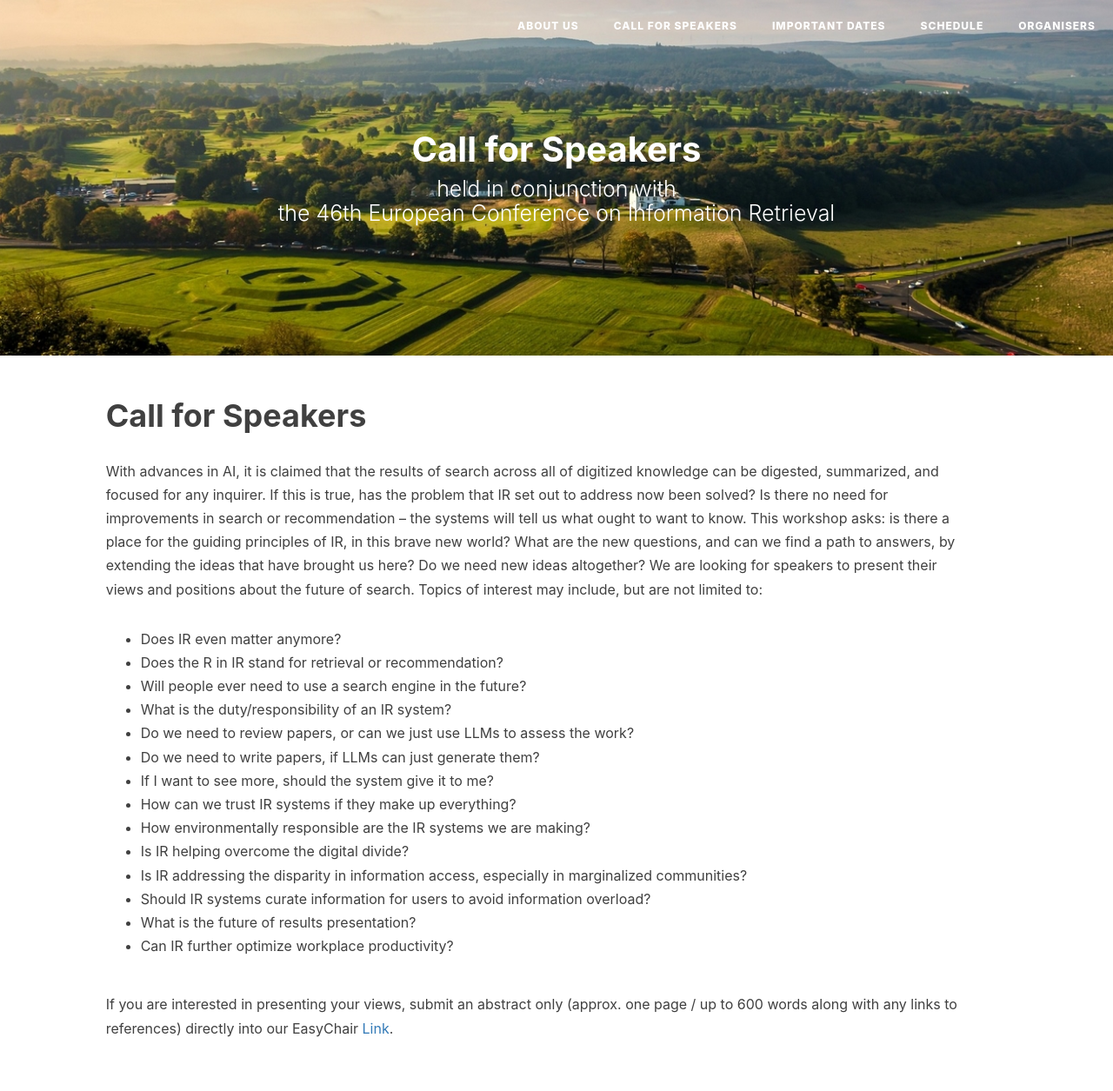
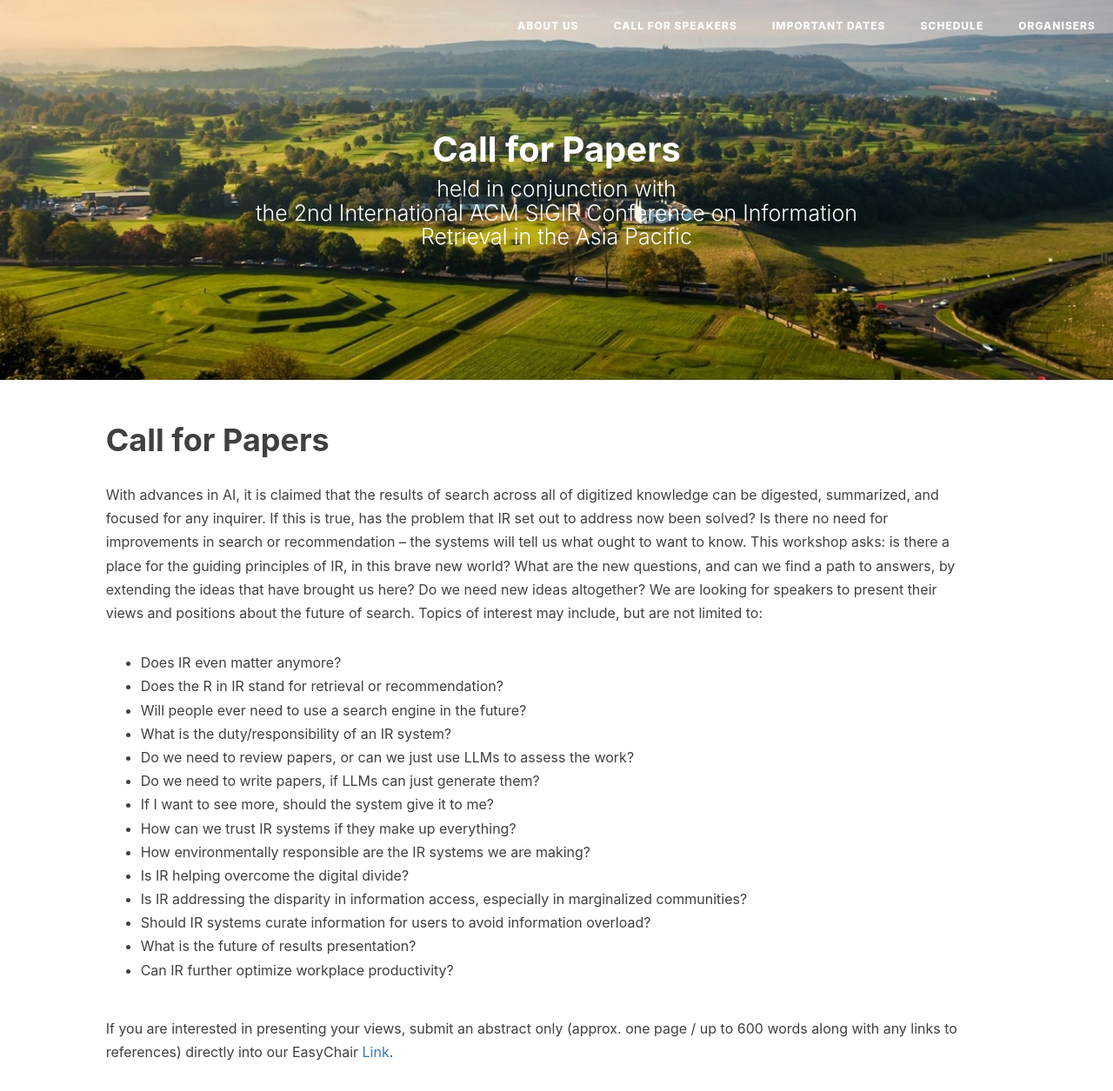
Before and after one commit to R3AG-SIGIR-AP/R3AG-SIGIR-AP.github.io, a Jekyll site: the page built from Call for Papers.md, in a window 1280 px wide. Shown: the whole page at 87% size. Built offline with Jekyll 4.4.1, drawn with Linux system fonts in a browser that asks for light colours; nearby versions of some CDN libraries; our own code applies the rules of GitHub Pages for plain Markdown files; before the commit the page ends 1228 px from its top, so only the background shows below that.

Commit message:
basic clean up

```diff
--- a/Call for Speakers.md
+++ b/Call for Papers.md
@@ -3,7 +3,7 @@ layout: page
 description: ""
 ---
 
-# Call for Speakers
+# Call for Papers
 With advances in AI, it is claimed that the results of search across all of digitized knowledge can be digested, summarized, and focused for any inquirer. If this is true, has the problem that IR set out to address now been solved?  Is there no need for improvements in search or recommendation -- the systems will tell us what ought to want to know. This workshop asks: is there a place for the guiding principles of IR, in this brave new world? What are the new questions, and can we find a path to answers, by extending the ideas that have brought us here? Do we need new ideas altogether?
 We are looking for speakers to present their views and positions about the future of search.
 Topics of interest may include, but are not limited to:
--- a/_layouts/page.html
+++ b/_layouts/page.html
@@ -10,7 +10,7 @@ layout: default
                 <div class="site-heading">
                     <h1 style="font-size: 4rem">{% if page.title %}{{ page.title }}{% else %}{{ site.title }}{% endif %}</h1>
                     <!--<hr class="small">-->
-                    <span class="subheading" style="font-size: 2.5rem"> held in conjunction with<br/>the 46th European Conference on Information Retrieval</span>
+                    <span class="subheading" style="font-size: 2.5rem"> held in conjunction with<br/>the 2nd International ACM SIGIR Conference on Information Retrieval in the Asia Pacific</span>
                 </div>
             </div>
         </div>
```
Also changed, not shown: Organizer.md (added).
